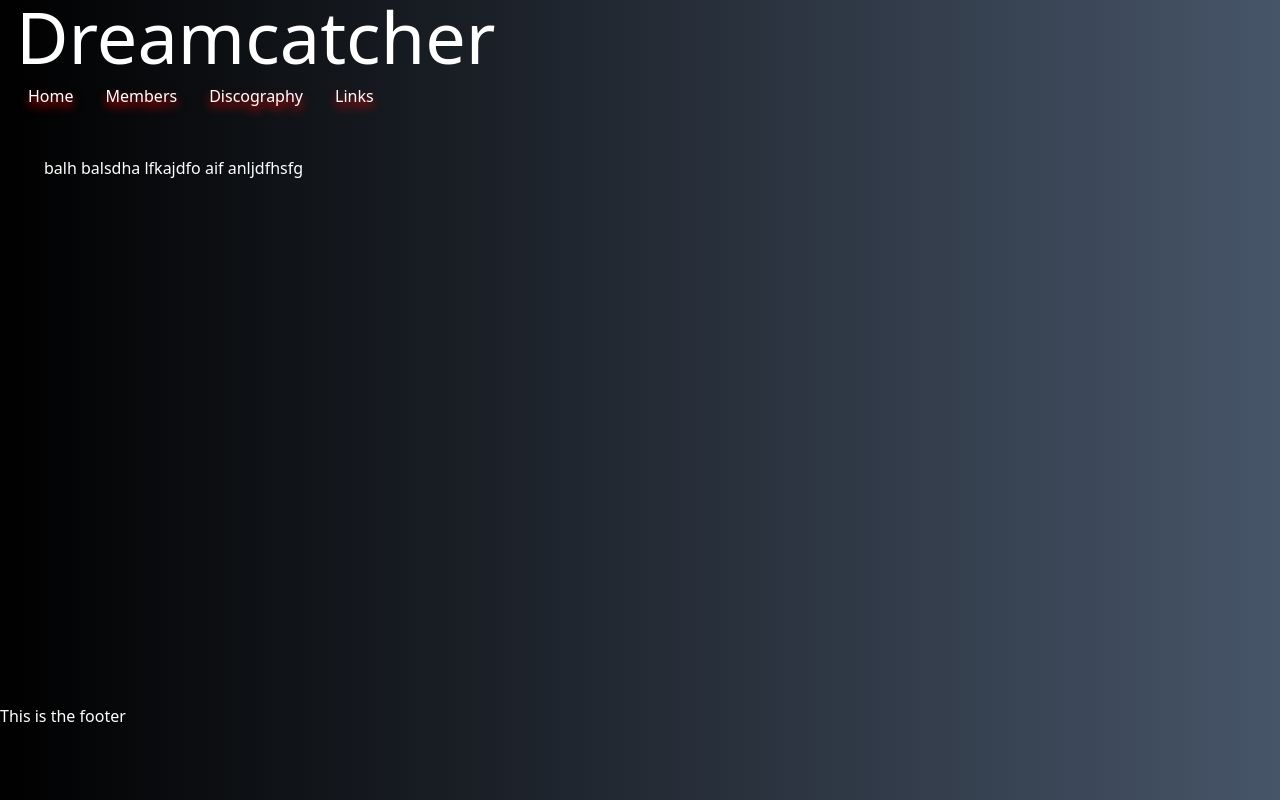
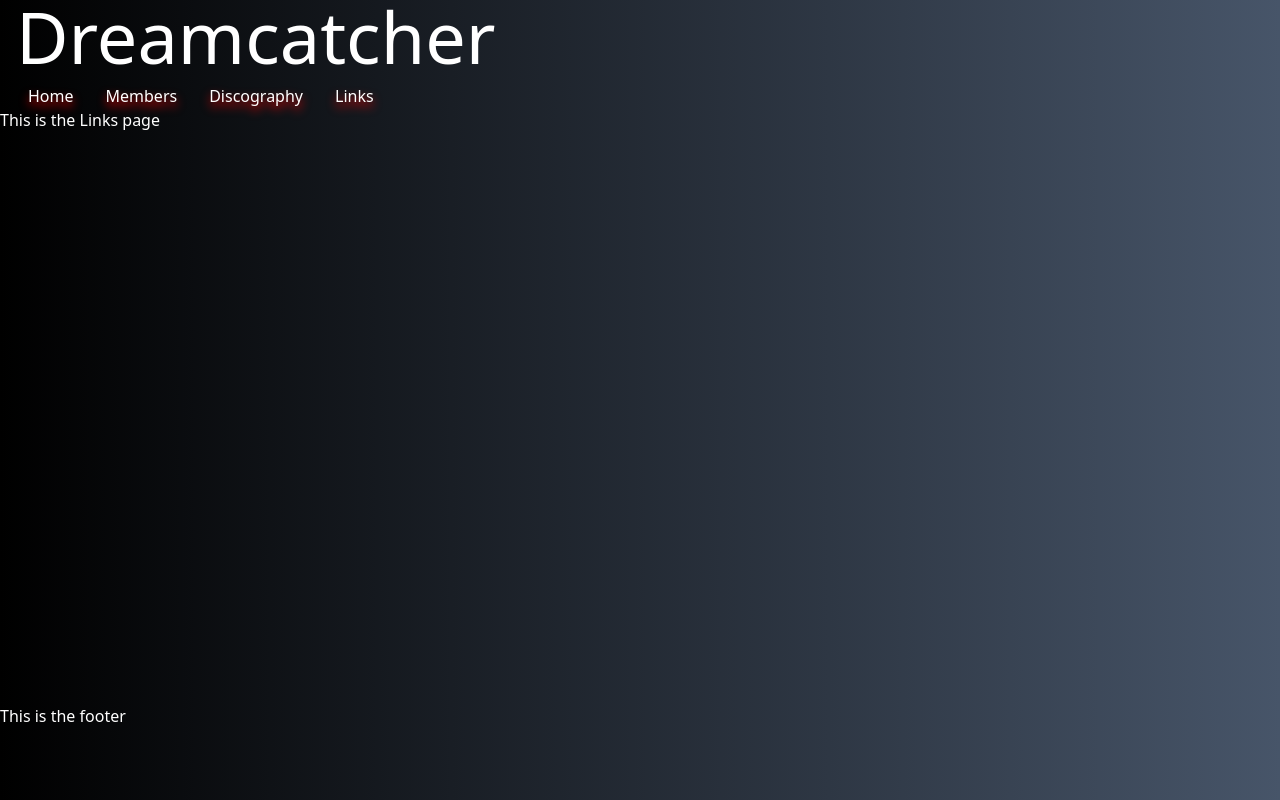
Before and after one commit to coevpen/dreamcatcher-fansite, a React (Create React App) app: page /links in a window 1280 px wide. Built offline with nearby package versions, Linux system fonts and the light colour scheme.

Commit message:
updated code with react router dom routes

```diff
--- a/src/App.js
+++ b/src/App.js
@@ -1,5 +1,6 @@
 import './App.css';
-import React, { useState } from 'react';
+import React from 'react';
+import { Routes, Route } from 'react-router-dom';
 import Navbar from './components/Navbar';
 import Home from './components/pages/Home';
 import Header from './components/Header';
@@ -9,34 +10,17 @@
 import Links from './components/pages/Links';
 
 function App() {
-  const [pageSelected, setPageSelected] = useState("Home");
-
-  const renderPage = () => {
-    switch(pageSelected){
-      case "Home":
-        return <Home/>;
-      case "Members":
-        return <Members/>;
-      case "Discography":
-        return <Discography/>;
-      case "Links":
-        return <Links/>;
-      default:
-        return null;
-    }
-
-  }
-
-
   return (
     <div className="App">
       <Header />
-      <Navbar
-        pageSelected={pageSelected}
-        setPageSelected={setPageSelected}
-      />
+      <Navbar/>
       <main>
-        {renderPage()}
+        <Routes>
+          <Route path='/' element={<Home/>} />
+          <Route path='/members' element={<Members/>} />
+          <Route path='/discography' element={<Discography/>} />
+          <Route path='/links' element={<Links/>} />
+        </Routes>
       </main>
       <Footer/>
     </div>
--- a/src/components/Navbar.js
+++ b/src/components/Navbar.js
@@ -1,17 +1,14 @@
 import React from 'react';
 import {Link} from 'react-router-dom';
 
-const Navbar = (props) => {
-    const{
-        pageSelected,
-        setPageSelected
-    } = props;
+const Navbar = () => {
+
     return (
         <nav className="pl-3 pt-3 text-base">
-            <Link to="/" className="nav-link" onClick={() => setPageSelected("Home")}>Home</Link>
-            <Link to="/members" className="nav-link" onClick={() => setPageSelected("Members")}>Members</Link>
-            <Link to="/discography" className="nav-link" onClick={() => setPageSelected("Discography")}>Discography</Link>
-            <Link to="/links" className="nav-link" onClick={() => setPageSelected("Links")}>Links</Link>
+            <Link to="/" className="nav-link">Home</Link>
+            <Link to="/members" className="nav-link">Members</Link>
+            <Link to="/discography" className="nav-link">Discography</Link>
+            <Link to="/links" className="nav-link">Links</Link>
         </nav>
     );
 };
```
